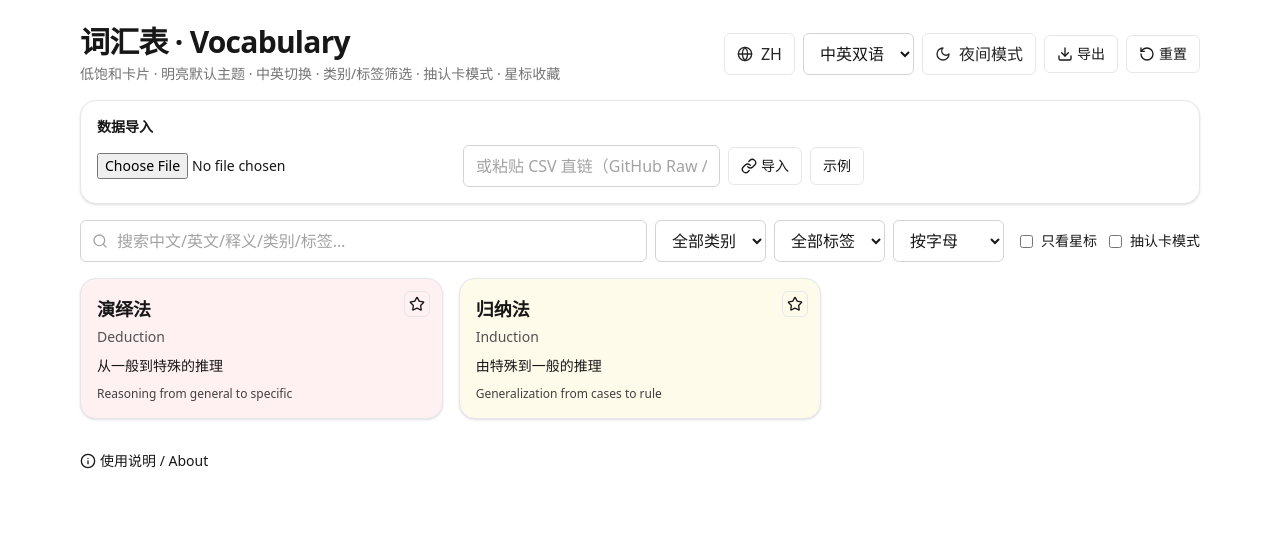
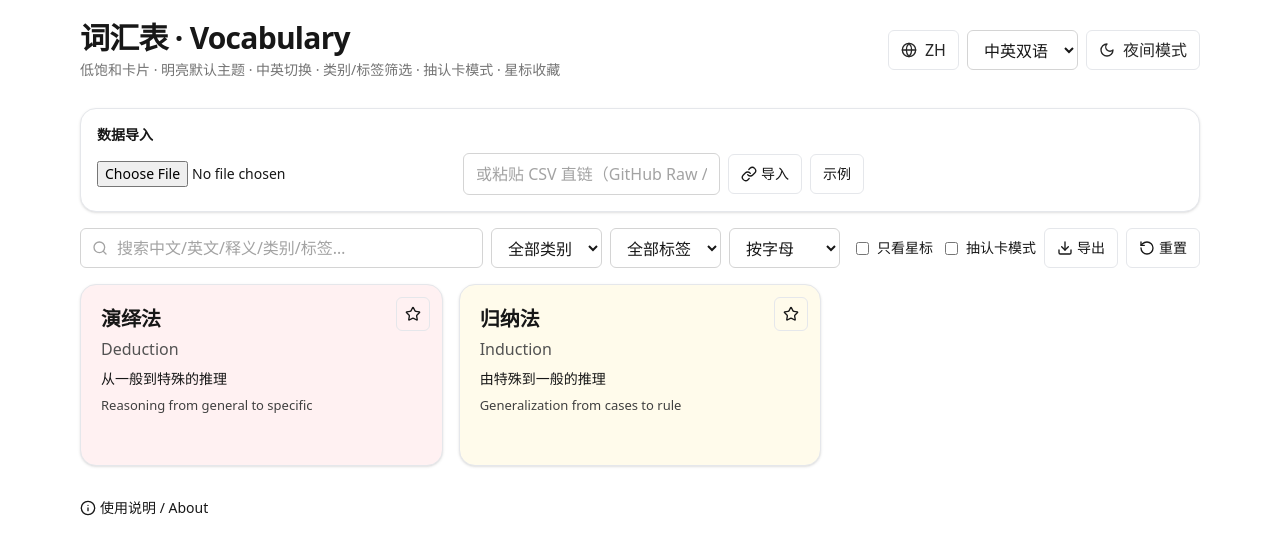
Before and after one commit to Drill78/vocab-viewer, a React (Vite) app: page / in a window 1280 px wide. Shown: the top 554 px of the page. Built offline with nearby package versions, Linux system fonts and the light colour scheme.

Commit message:
Add files via upload
v3.4
修复翻转问题
移动端优化

```diff
--- a/src/App.tsx
+++ b/src/App.tsx
@@ -110,6 +110,8 @@ export default function App() {
 
   useEffect(()=>{
     document.documentElement.classList.toggle("dark", dark);
+    document.documentElement.style.setProperty("--safe-top", "env(safe-area-inset-top)");
+    document.documentElement.style.setProperty("--safe-bottom", "env(safe-area-inset-bottom)");
     save(PREF_KEY+":dark", dark);
   }, [dark]);
   useEffect(()=> save(PREF_KEY+":uiLang", uiLang), [uiLang]);
@@ -213,7 +215,13 @@ export default function App() {
     });
   }
 
-  function toggleFlip(id: string) {
+  function handleFlipClick(e: React.MouseEvent, id: string) {
+    // 不要在交互元素点击时触发翻转（按钮/链接/表单/summary 等）
+    const target = e.target as HTMLElement;
+    const interactive = target.closest("button, a, input, select, textarea, label, summary, [data-noflip]");
+    // 选择文本时不翻转（避免误触）
+    const selected = window.getSelection && window.getSelection()!.toString().length > 0;
+    if (interactive || selected) return;
     setFlipOpen(prev => ({ ...prev, [id]: !prev[id] }));
   }
 
@@ -222,12 +230,12 @@ export default function App() {
     return (
       <div className="space-y-2">
         <div className="space-y-1">
-          {(lang === "zh" || lang === "both") && v.zhTitle && <div className="text-lg font-bold">{v.zhTitle}</div>}
-          {(lang === "en" || lang === "both") && v.enTitle && <div className="text-sm text-neutral-600 dark:text-neutral-400">{v.enTitle}</div>}
+          {(lang === "zh" || lang === "both") && v.zhTitle && <div className="text-lg sm:text-xl font-bold">{v.zhTitle}</div>}
+          {(lang === "en" || lang === "both") && v.enTitle && <div className="text-sm sm:text-base text-neutral-600 dark:text-neutral-400">{v.enTitle}</div>}
           {(!(v.zhTitle||v.enTitle)) && <div className="text-sm text-neutral-500">（no title）</div>}
         </div>
-        {(lang === "zh" || lang === "both") && v.zhDef && <p className="text-sm leading-relaxed">{v.zhDef}</p>}
-        {(lang === "en" || lang === "both") && v.enDef && <p className="text-xs text-neutral-700 dark:text-neutral-400">{v.enDef}</p>}
+        {(lang === "zh" || lang === "both") && v.zhDef && <p className="text-[13px] sm:text-sm leading-relaxed">{v.zhDef}</p>}
+        {(lang === "en" || lang === "both") && v.enDef && <p className="text-xs sm:text-[13px] text-neutral-700 dark:text-neutral-400">{v.enDef}</p>}
       </div>
     );
   }
@@ -235,9 +243,14 @@ export default function App() {
   /** 背面：更多信息（例句、详情、类别/标签） */
   function renderBack(v: Vocab) {
     return (
-      <div className="space-y-2 text-left">
-        {v.example && <p className="text-xs italic text-neutral-500 dark:text-neutral-400">“{v.example}”</p>}
-        {v.details && <details className="text-xs"><summary className="cursor-pointer">详情 / Details</summary><div className="mt-1 whitespace-pre-wrap">{v.details}</div></details>}
+      <div className="space-y-2 text-left" data-noflip>
+        {v.example && <p className="text-xs sm:text-sm italic text-neutral-500 dark:text-neutral-400">“{v.example}”</p>}
+        {v.details && (
+          <details className="text-xs sm:text-sm" data-noflip>
+            <summary className="cursor-pointer select-none" onClick={(e)=> e.stopPropagation()}>详情 / Details</summary>
+            <div className="mt-1 whitespace-pre-wrap">{v.details}</div>
+          </details>
+        )}
         <div className="flex flex-wrap gap-2">
           {v.category && <span className="px-2 py-0.5 rounded-full bg-neutral-200/70 dark:bg-[#161b22] text-xs">{v.category}</span>}
           {(v.tags||[]).map((t,i)=>(<span key={i} className="px-2 py-0.5 rounded-full border text-xs">{t}</span>))}
@@ -251,49 +264,43 @@ export default function App() {
   return (
     <div className="min-h-screen bg-white dark:bg-[#0d1117] text-neutral-900 dark:text-[#c9d1d9] transition-colors">
       <Toaster richColors position="top-center" />
-      <div className="mx-auto max-w-6xl px-4 py-6">
-        <header className="flex flex-col gap-4 md:flex-row md:items-center md:justify-between">
+      <div className="mx-auto max-w-6xl px-3 sm:px-4 py-[calc(12px+var(--safe-top,0px))] pb-[calc(24px+var(--safe-bottom,0px))]">
+        <header className="sticky top-0 z-20 -mx-3 sm:mx-0 px-3 sm:px-0 pt-2 pb-3 bg-white/80 dark:bg-[#0d1117]/80 backdrop-blur supports-[backdrop-filter]:backdrop-blur rounded-b-2xl">
+          <div className="flex flex-col gap-2 sm:gap-4 sm:flex-row sm:items-center sm:justify-between">
             <div>
-            <h1 className="text-3xl font-extrabold tracking-tight">{t('title')}</h1>
-            <p className="text-sm text-neutral-500 dark:text-neutral-400 mt-1">{t('subtitle')}</p>
+              <h1 className="text-2xl sm:text-3xl font-extrabold tracking-tight">{t('title')}</h1>
+              <p className="text-xs sm:text-sm text-neutral-500 dark:text-neutral-400 mt-1">{t('subtitle')}</p>
             </div>
             <div className="flex items-center gap-2 flex-wrap">
               {/* UI language toggle */}
               <button
-              className="px-3 py-2 rounded-md border flex items-center gap-2 bg-white text-neutral-800 dark:bg-[#161b22] dark:text-[#c9d1d9]"
+                className="h-10 px-3 py-2 rounded-md border flex items-center gap-2 bg-white text-neutral-800 dark:bg-[#161b22] dark:text-[#c9d1d9]"
                 onClick={()=> setUiLang(uiLang === 'zh' ? 'en' : 'zh')}
                 title={t('uiLang')}
               >
                 <Globe className="h-4 w-4" /> {uiLang.toUpperCase()}
               </button>
               {/* content language mode */}
-            <ThemedSelectTrigger value={lang} onChange={(e:any)=> setLang(e.target.value)}>
+              <ThemedSelectTrigger className="h-10" value={lang} onChange={(e:any)=> setLang(e.target.value)}>
                 <option value="zh">{t('zhOnly')}</option>
                 <option value="en">{t('enOnly')}</option>
                 <option value="both">{t('both')}</option>
               </ThemedSelectTrigger>
               {/* theme toggle */}
               <button
-              className="px-3 py-2 rounded-md border flex items-center gap-2 bg-white text-neutral-800 dark:bg-[#161b22] dark:text-[#c9d1d9]"
+                className="h-10 px-3 py-2 rounded-md border flex items-center gap-2 bg-white text-neutral-800 dark:bg-[#161b22] dark:text-[#c9d1d9]"
                 onClick={()=> setDark(d=>!d)}
               >
                 {dark ? <Sun className="h-4 w-4" /> : <Moon className="h-4 w-4" />}
-              {dark ? t('light') : t('dark')}
+                <span className="hidden sm:inline">{dark ? t('light') : t('dark')}</span>
               </button>
-            {/* export */}
-            <button onClick={()=>exportCSV()} className="px-3 py-2 rounded-md border text-sm flex items-center gap-1">
-              <Download className="h-4 w-4" /> {t('export')}
-            </button>
-            {/* reset */}
-            <button onClick={()=>{ setQuery(''); setCategory('all'); setTag('all'); setSortBy('alpha'); setFavOnly(false); }} className="px-3 py-2 rounded-md border text-sm flex items-center gap-1">
-              <RotateCcw className="h-4 w-4" /> {t('reset')}
-            </button>
+            </div>
           </div>
         </header>
 
         {/* Import */}
         <section className="mt-4">
-          <div className="rounded-2xl border p-4 shadow bg-white dark:bg-[#161b22] dark:border-[#30363d]">
+          <div className="rounded-2xl border p-3 sm:p-4 shadow bg-white dark:bg-[#161b22] dark:border-[#30363d]">
             <div className="text-sm font-semibold mb-2">{t('dataImport')}</div>
             <div className="grid gap-3 md:grid-cols-3">
               <div className="flex items-center gap-2">
@@ -301,10 +308,10 @@ export default function App() {
               </div>
               <div className="flex items-center gap-2 md:col-span-2">
                 <ThemedInput placeholder={t('importFromLink')} ref={urlRef as any} />
-                <button className="px-3 py-2 rounded-md border text-sm flex items-center gap-1" onClick={()=> handleURL((urlRef.current as any)?.value || "")}>
+                <button className="h-10 px-3 py-2 rounded-md border text-sm flex items-center gap-1" onClick={()=> handleURL((urlRef.current as any)?.value || "")}>
                   <LinkIcon className="h-4 w-4"/> {t('importBtn')}
                 </button>
-                <button className="px-3 py-2 rounded-md border text-sm" onClick={async()=>{
+                <button className="h-10 px-3 py-2 rounded-md border text-sm" onClick={async()=>{
                   const sample = "zh_title,en_title,zh_def,en_def,category,tags\\n演绎法,Deduction,从一般到特殊的推理,Reasoning from general to specific,逻辑学,哲学;课堂\\n";
                   const out = await parseCSVText(sample); setData(out); toast(uiLang==='zh'?'已载入示例':'Sample loaded');
                 }}>{t('sampleBtn')}</button>
@@ -315,19 +322,19 @@ export default function App() {
         </section>
 
         {/* Toolbar */}
-        <section className="mt-4 flex flex-col gap-3 md:flex-row md:items-center md:justify-between">
+        <section className="mt-3 sm:mt-4 flex flex-col gap-3 md:flex-row md:items-center md:justify-between">
           <div className="flex-1 flex items-center gap-2">
             <div className="relative flex-1">
-              <ThemedInput className="w-full pl-9" placeholder={t('searchPlaceholder')} value={query} onChange={(e)=> setQuery((e.target as any).value)} />
+              <ThemedInput className="w-full h-10 pl-9" placeholder={t('searchPlaceholder')} value={query} onChange={(e)=> setQuery((e.target as any).value)} />
               <Search className="absolute left-3 top-1/2 -translate-y-1/2 h-4 w-4 text-neutral-400"/>
             </div>
-            <ThemedSelectTrigger value={category} onChange={(e:any)=> setCategory(e.target.value)}>
+            <ThemedSelectTrigger className="h-10" value={category} onChange={(e:any)=> setCategory(e.target.value)}>
               {allCategories.map(c => <option key={c} value={c}>{c==="all"? t('allCategories'): c}</option>)}
             </ThemedSelectTrigger>
-            <ThemedSelectTrigger value={tag} onChange={(e:any)=> setTag(e.target.value)}>
+            <ThemedSelectTrigger className="h-10" value={tag} onChange={(e:any)=> setTag(e.target.value)}>
               {allTags.map(tg => <option key={tg} value={tg}>{tg==="all"? t('allTags'): tg}</option>)}
             </ThemedSelectTrigger>
-            <ThemedSelectTrigger value={sortBy} onChange={(e:any)=> setSortBy((e.target.value) as any)}>
+            <ThemedSelectTrigger className="h-10" value={sortBy} onChange={(e:any)=> setSortBy((e.target.value) as any)}>
               <option value="alpha">{t('sortAlpha')}</option>
               <option value="recent">{t('sortRecent')}</option>
               <option value="freq">{t('sortFreq')}</option>
@@ -340,38 +347,40 @@ export default function App() {
             <label className="inline-flex items-center gap-2 text-sm">
               <input type="checkbox" checked={flashMode} onChange={(e)=> setFlashMode(e.target.checked)} /> {t('flashMode')}
             </label>
+            <button onClick={()=>exportCSV()} className="h-10 px-3 py-2 rounded-md border text-sm flex items-center gap-1">
+              <Download className="h-4 w-4" /> {t('export')}
+            </button>
+            <button onClick={()=>{ setQuery(''); setCategory('all'); setTag('all'); setSortBy('alpha'); setFavOnly(false); }} className="h-10 px-3 py-2 rounded-md border text-sm flex items-center gap-1">
+              <RotateCcw className="h-4 w-4" /> {t('reset')}
+            </button>
           </div>
         </section>
 
         {/* List mode with flip and favorite */}
         {!flashMode && (
-          <section className="mt-4 grid gap-4 sm:grid-cols-2 lg:grid-cols-3">
+          <section className="mt-4 grid gap-3 sm:gap-4 grid-cols-1 sm:grid-cols-2 lg:grid-cols-3">
             <AnimatePresence>
               {(filtered.length ? filtered : data).map((v, i) => {
                 const flipped = !!flipOpen[v.id];
                 const starred = !!favs[v.id];
                 return (
                   <motion.div key={v.id} layout initial={{ opacity: 0, y: 8 }} animate={{ opacity: 1, y: 0 }} exit={{ opacity: 0, y: -8 }}>
-                    <div className={`relative h-full p-4 rounded-2xl border shadow ${pickPalette(i)} dark:bg-[#161b22] dark:border-[#30363d]`}>
+                    <div className={`relative p-4 sm:p-5 rounded-2xl border shadow ${pickPalette(i)} dark:bg-[#161b22] dark:border-[#30363d]`}
+                         onClick={(e)=> handleFlipClick(e, v.id)}>
                       <button
-                        className={`absolute right-3 top-3 p-1 rounded-md border text-xs flex items-center gap-1 ${starred?'bg-yellow-200/70 dark:bg-yellow-300/20':''}`}
+                        className={`absolute right-3 top-3 p-2 rounded-md border text-xs flex items-center justify-center ${starred?'bg-yellow-200/70 dark:bg-yellow-300/20':''}`}
                         title={starred ? t('starred') : t('unstarred')}
                         onClick={(e)=> { e.stopPropagation(); toggleFav(v.id); }}
                       >
                         <Star className={`h-4 w-4 ${starred? 'fill-yellow-400 text-yellow-500 dark:fill-yellow-300 dark:text-yellow-300':''}`} />
                       </button>
 
-                      <div
-                        className="cursor-pointer select-none"
-                        onClick={()=> toggleFlip(v.id)}
-                        title={flipped ? (t('hideBack')) : (t('showBack'))}
-                      >
                       <motion.div
                         key={String(flipped)}
                         initial={{ rotateY: 180, opacity: 0 }}
                         animate={{ rotateY: 0, opacity: 1 }}
                         transition={{ duration: 0.35 }}
-                          className=""
+                        className="min-h-[120px] sm:min-h-[140px]"
                       >
                         {!flipped ? (
                           <div className="space-y-2">{renderFront(v)}</div>
@@ -379,7 +388,6 @@ export default function App() {
                           <div className="space-y-2">{renderBack(v)}</div>
                         )}
                       </motion.div>
-                      </div>
                     </div>
                   </motion.div>
                 );
@@ -395,12 +403,12 @@ export default function App() {
               <div className="flex items-center justify-between mb-3">
                 <div className="text-sm text-neutral-500">{t('count')} {studyList.length} {uiLang==='zh'? '项 · 第': t('item')}{studyList.length ? (idx % studyList.length)+1 : 0}{t('of')}{studyList.length}</div>
                 <div className="flex items-center gap-2">
-                  <button className="px-3 py-2 rounded-md border text-sm flex items-center gap-1" onClick={()=> setShowBack(s=>!s)}>
+                  <button className="h-10 px-3 py-2 rounded-md border text-sm flex items-center gap-1" onClick={()=> setShowBack(s=>!s)}>
                     {showBack ? <EyeOff className="h-4 w-4" /> : <Eye className="h-4 w-4" />}
-                    {showBack ? t('hideBack') : t('showBack')}
+                    <span className="hidden sm:inline">{showBack ? t('hideBack') : t('showBack')}</span>
                   </button>
-                  <button className="px-3 py-2 rounded-md bg-neutral-900 text-white dark:bg-white dark:text-neutral-900 text-sm" onClick={()=> setIdx(i => (i+1) % Math.max(1, studyList.length))}>
-                    <Shuffle className="h-4 w-4" /> {t('next')}
+                  <button className="h-10 px-3 py-2 rounded-md bg-neutral-900 text-white dark:bg-white dark:text-neutral-900 text-sm" onClick={()=> setIdx(i => (i+1) % Math.max(1, studyList.length))}>
+                    <Shuffle className="h-4 w-4" /> <span className="hidden sm:inline">{t('next')}</span>
                   </button>
                 </div>
               </div>
@@ -413,8 +421,8 @@ export default function App() {
                     <div className="max-w-2xl mx-auto space-y-2">{renderBack(current)}</div>
                   )}
                   <div className="flex items-center justify-center gap-3 pt-2">
-                    <button className="px-3 py-2 rounded-md border text-sm" onClick={()=> setIdx(i => (i - 1 + Math.max(1, studyList.length)) % Math.max(1, studyList.length))}>{t('prev')}</button>
-                    <button className="px-3 py-2 rounded-md border text-sm" onClick={()=> setIdx(i => (i + 1) % Math.max(1, studyList.length))}>{t('next')}</button>
+                    <button className="h-10 px-3 py-2 rounded-md border text-sm" onClick={()=> setIdx(i => (i - 1 + Math.max(1, studyList.length)) % Math.max(1, studyList.length))}>{t('prev')}</button>
+                    <button className="h-10 px-3 py-2 rounded-md border text-sm" onClick={()=> setIdx(i => (i + 1) % Math.max(1, studyList.length))}>{t('next')}</button>
                   </div>
                 </motion.div>
               ) : (
```
Lines whose indentation alone changed are shown as unchanged.
